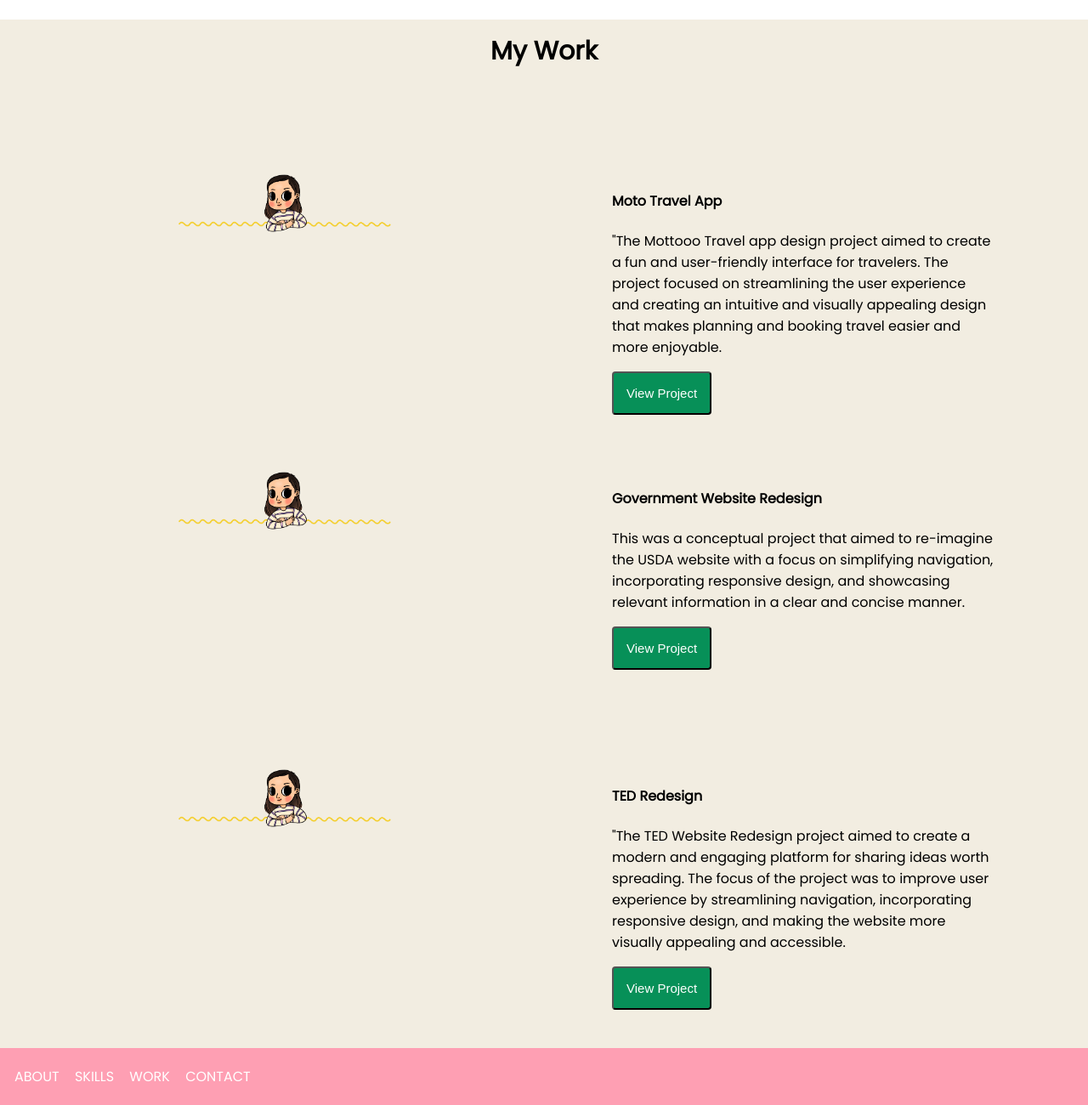
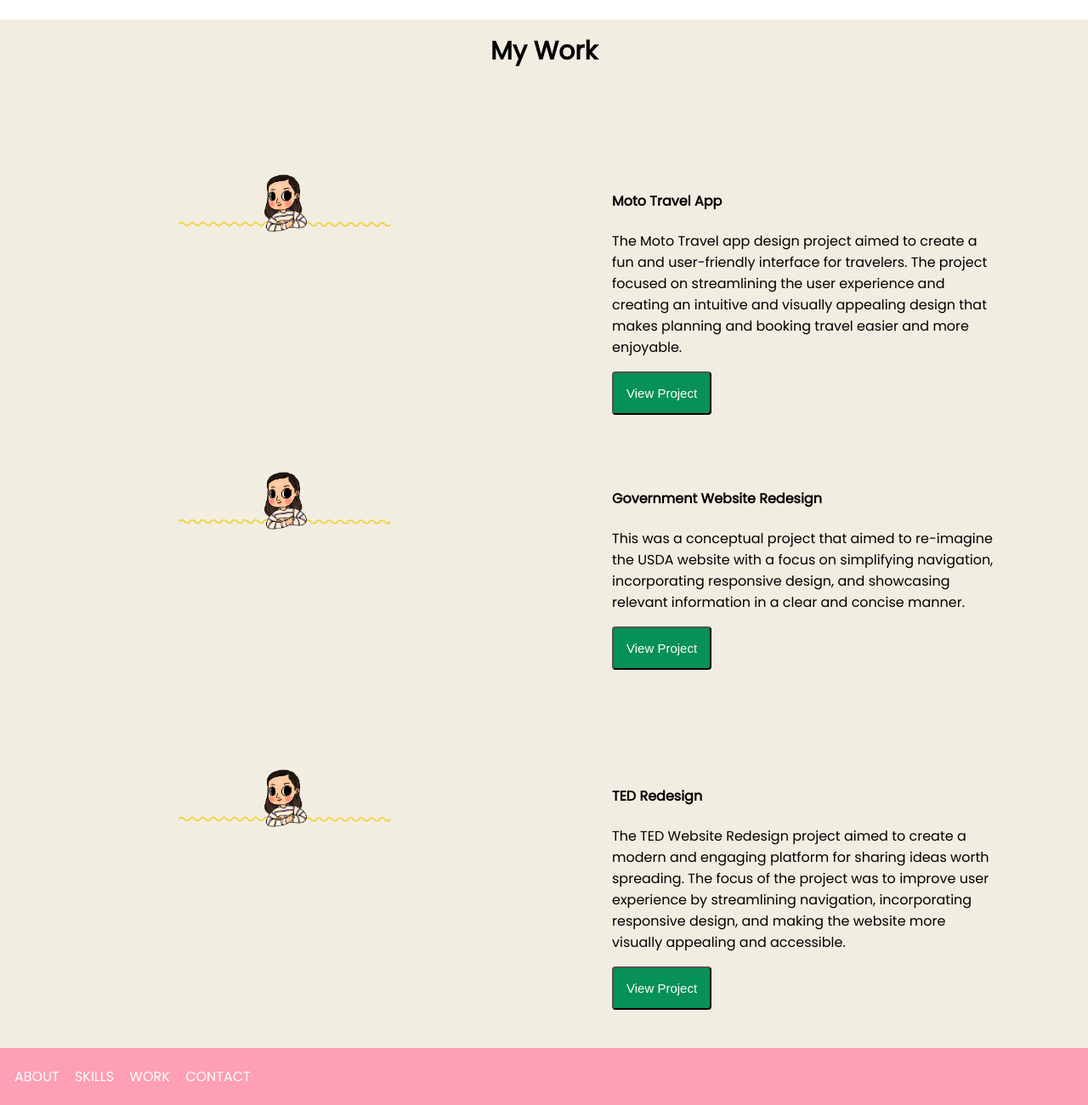
Before and after one commit to melissahermes99/UX_UI_HW_19, a plain HTML site: page index.html in a window 1280 px wide. Shown: the part 1661-2961 px from the top of the page at 85% size. Drawn offline with nearby package versions, Linux system fonts and the light colour scheme.

Commit message:
Update index.html

```diff
--- a/index.html
+++ b/index.html
@@ -56,7 +56,7 @@
         </div>
         <div class="content1">
           <h4>Moto Travel App</h4>
-          <p>"The Mottooo Travel app design project aimed to create a fun and user-friendly interface for travelers. The project focused on streamlining the user experience and creating an intuitive and visually appealing design that makes planning and booking travel easier and more enjoyable.</p>
+          <p>The Moto Travel app design project aimed to create a fun and user-friendly interface for travelers. The project focused on streamlining the user experience and creating an intuitive and visually appealing design that makes planning and booking travel easier and more enjoyable.</p>
           <button>View Project</button>
         </div>
         <div class="img2">
@@ -72,7 +72,7 @@
         </div>
         <div class="content3">
           <h4>TED Redesign</h4>
-          <p>"The TED Website Redesign project aimed to create a modern and engaging platform for sharing ideas worth spreading. The focus of the project was to improve user experience by streamlining navigation, incorporating responsive design, and making the website more visually appealing and accessible.</p>
+          <p>The TED Website Redesign project aimed to create a modern and engaging platform for sharing ideas worth spreading. The focus of the project was to improve user experience by streamlining navigation, incorporating responsive design, and making the website more visually appealing and accessible.</p>
           <button>View Project</button>
         </div>
       </div>
```
